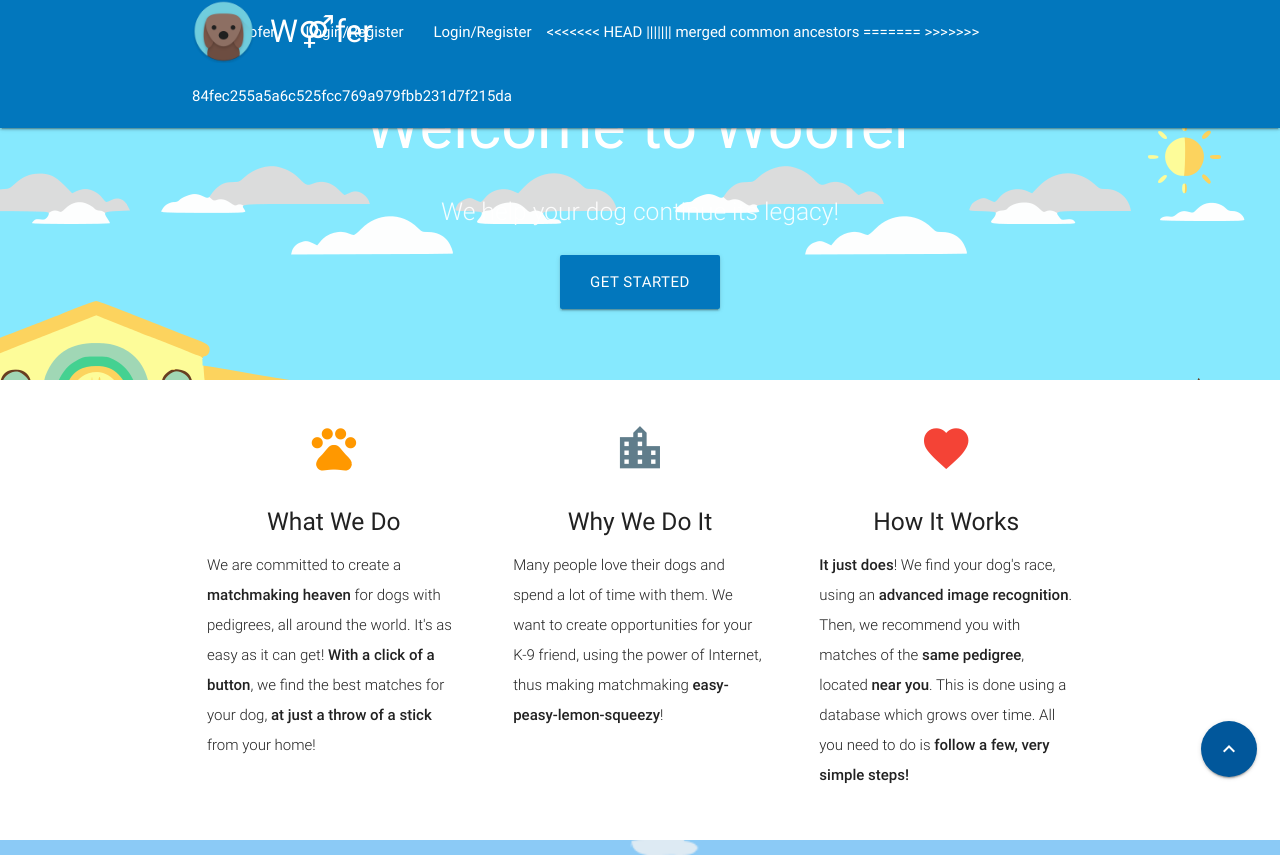
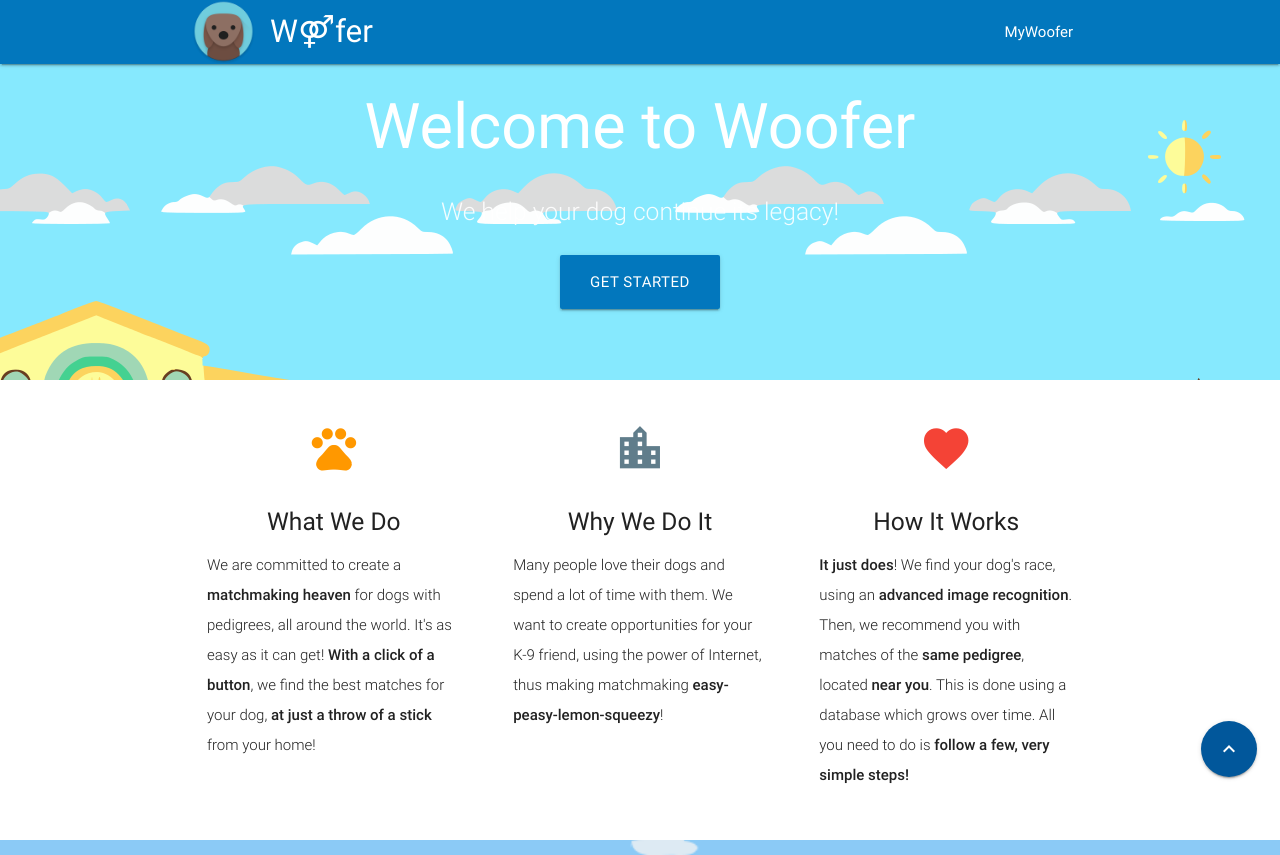
Before and after one commit to vladtruta/Woofer, a website: page web_app/application/about.html in a window 1280 px wide. Shown: the top 855 px of the page. Drawn offline with nearby package versions, Linux system fonts and the light colour scheme.

Commit message:
[*] Fixed a conflict

```diff
--- a/web_app/application/about.html
+++ b/web_app/application/about.html
@@ -15,13 +15,7 @@
     <div class="nav-wrapper container">
        <a id="logo-container" href="#" class="brand-logo"><i><img id="logo-image" src="images/woofer_logo.png" alt="Woofer Logo"></i>W⚤fer</a>
        <ul id="nav-mobile" class="right hide-on-med-and-down">
-<<<<<<< HEAD
         <li><a href="index.html">MyWoofer</a></li>
-||||||| merged common ancestors
-        <li><a href="index.html">Login/Register</a></li>
-=======
-        <li><a href="/application">Login/Register</a></li>
->>>>>>> 84fec255a5a6c525fcc769a979fbb231d7f215da
       </ul>
     </div>
   </nav>
```
Also changed, not shown: web_app/application/index.html (line endings or trailing spaces).
